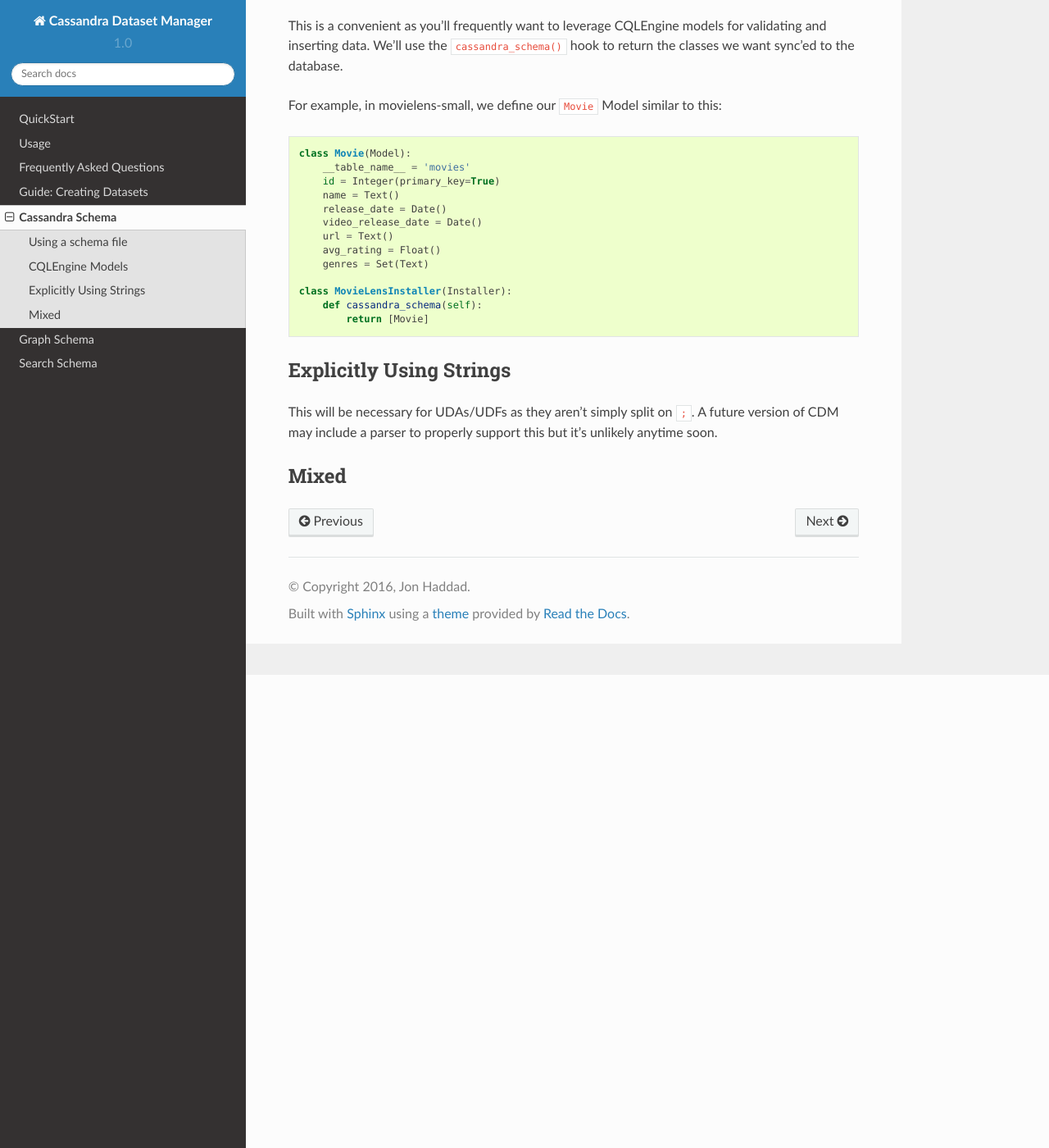
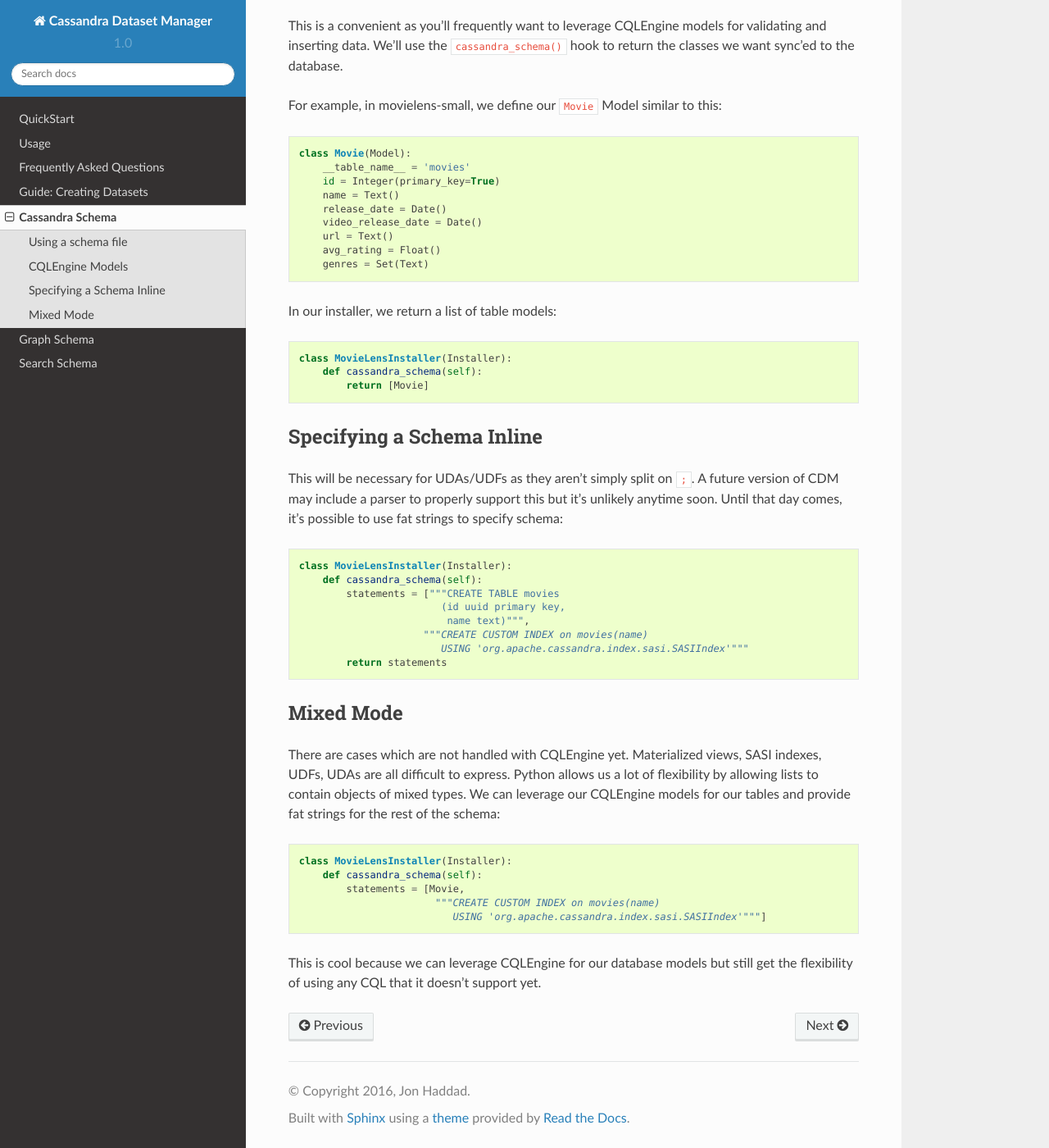
Before and after one commit to riptano/cdm, a Sphinx documentation site: the page built from docs/schema/cassandra.rst, in a window 1280 px wide and 1400 px high, scrolled down 577 px. Shown: the whole window at 82% size. Built offline with Sphinx 7.4.7 and the Read the Docs theme 2.0.0, drawn with Linux system fonts in a browser that asks for light colours.

Commit message:
schema finished

```diff
--- a/docs/schema/cassandra.rst
+++ b/docs/schema/cassandra.rst
@@ -13,7 +13,7 @@ To easily use a schema file, make sure your :doc:`installer` subclasses :code:`S
     class MyInstaller(Installer, SimpleCQLSchema):
         pass
 
-Put your schema in schema.cql, and it will automatically be picked up and loaded, splitting the statements on :code:`;`;
+Put your schema in schema.cql, and it will automatically be picked up and loaded, splitting the statements on :code:`;`.
 
 CQLEngine Models
 ------------------
@@ -33,6 +33,8 @@ For example, in movielens-small, we define our :code:`Movie` Model similar to th
         avg_rating = Float()
         genres = Set(Text)
 
+In our installer, we return a list of table models::
+
     class MovieLensInstaller(Installer):
         def cassandra_schema(self):
             return [Movie]
@@ -40,10 +42,29 @@ For example, in movielens-small, we define our :code:`Movie` Model similar to th
 
 
 
-Explicitly Using Strings
--------------------------
+Specifying a Schema Inline
+-------------------------------
 
-This will be necessary for UDAs/UDFs as they aren't simply split on :code:`;`.  A future version of CDM may include a parser to properly support this but it's unlikely anytime soon.
+This will be necessary for UDAs/UDFs as they aren't simply split on :code:`;`.  A future version of CDM may include a parser to properly support this but it's unlikely anytime soon.  Until that day comes, it's possible to use fat strings to specify schema::
 
-Mixed
------
+    class MovieLensInstaller(Installer):
+        def cassandra_schema(self):
+            statements = ["""CREATE TABLE movies
+                            (id uuid primary key,
+                             name text)""",
+                         """CREATE CUSTOM INDEX on movies(name)
+                            USING 'org.apache.cassandra.index.sasi.SASIIndex'"""
+            return statements
+
+Mixed Mode
+----------
+
+There are cases which are not handled with CQLEngine yet.  Materialized views, SASI indexes, UDFs, UDAs are all difficult to express.  Python allows us a lot of flexibility by allowing lists to contain objects of mixed types.  We can leverage our CQLEngine models for our tables and provide fat strings for the rest of the schema::
+
+    class MovieLensInstaller(Installer):
+        def cassandra_schema(self):
+            statements = [Movie,
+                           """CREATE CUSTOM INDEX on movies(name)
+                              USING 'org.apache.cassandra.index.sasi.SASIIndex'"""]
+
+This is cool because we can leverage CQLEngine for our database models but still get the flexibility of using any CQL that it doesn't support yet.
```
